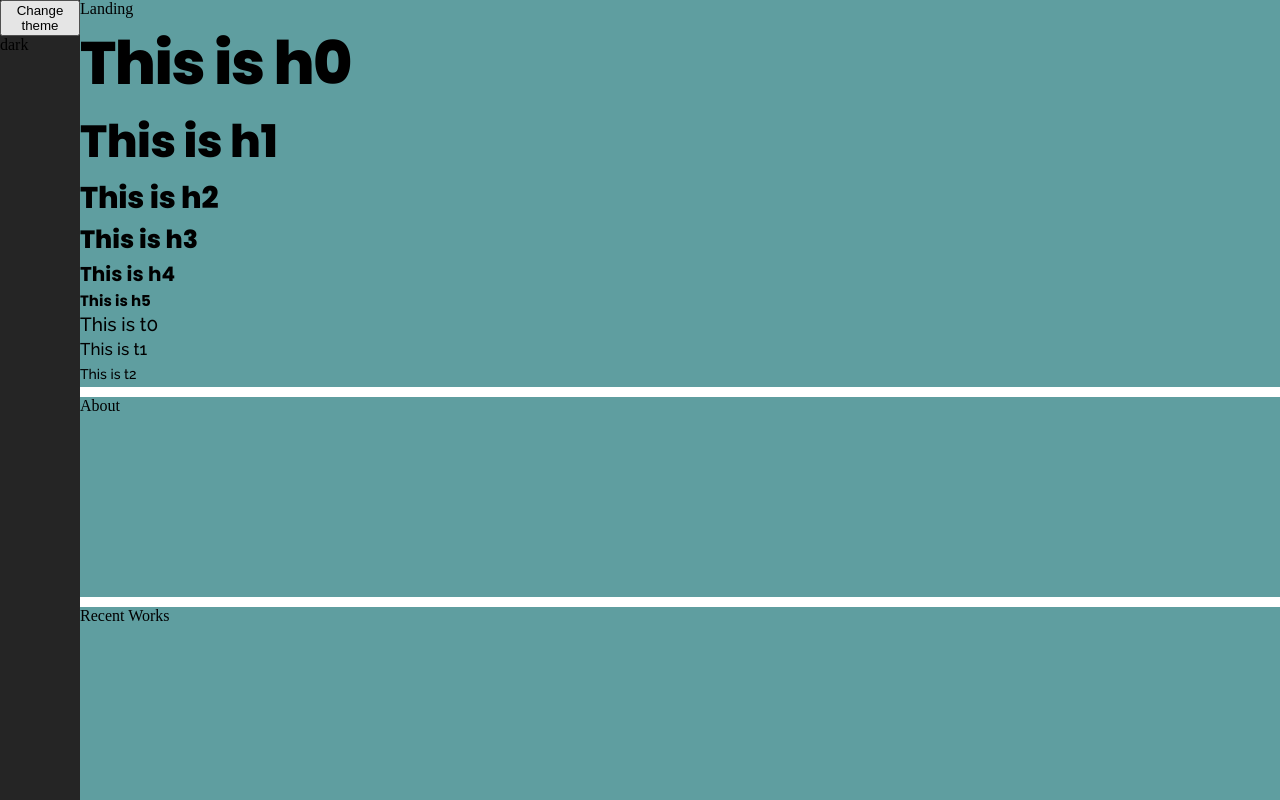
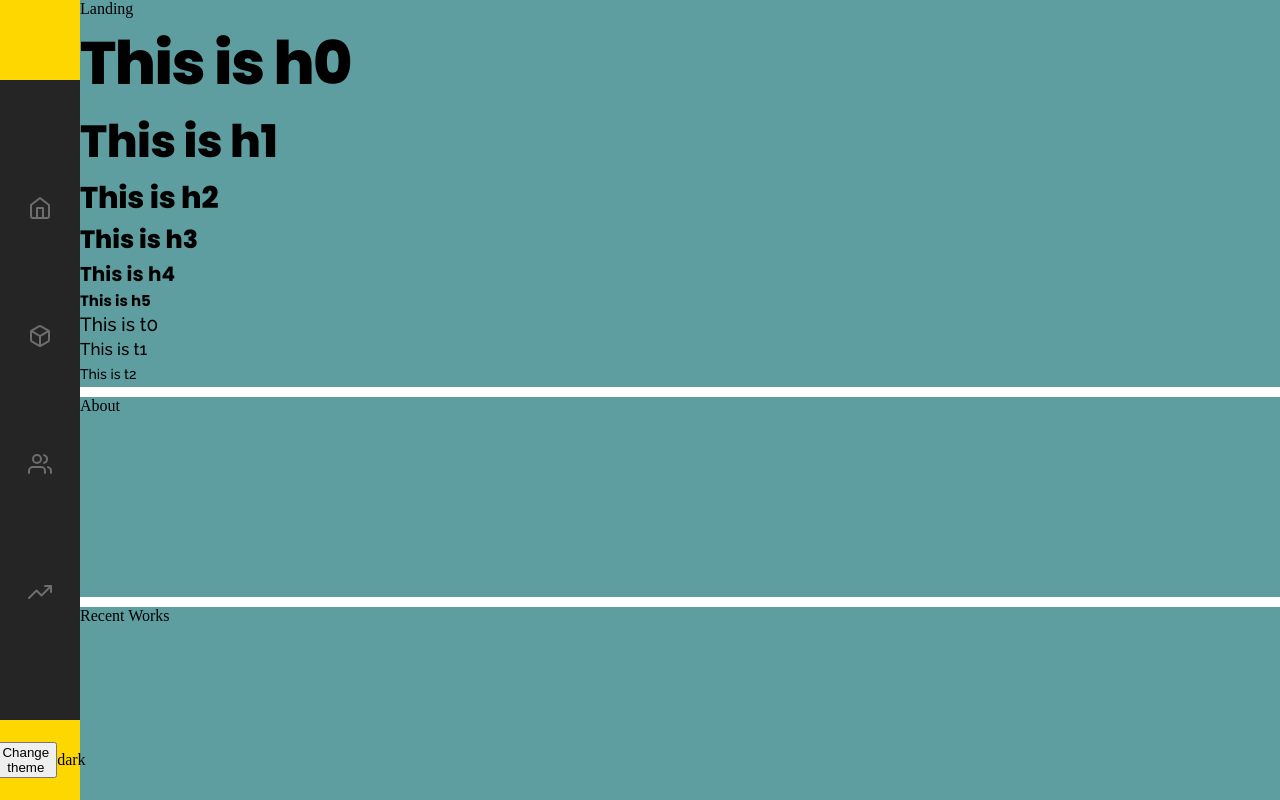
Before and after one commit to Sidkul2000/website2021-1, a React (Create React App) app: page / in a window 1280 px wide. Shown: the top 800 px of the page. Built offline with nearby package versions, Linux system fonts and the light colour scheme.

Commit message:
sidebar setup

```diff
--- a/package.json
+++ b/package.json
@@ -8,6 +8,7 @@
     "@testing-library/user-event": "^12.6.3",
     "react": "^17.0.1",
     "react-dom": "^17.0.1",
+    "react-feather": "^2.0.9",
     "react-router": "^5.2.0",
     "react-router-dom": "^5.2.0",
     "react-scripts": "4.0.1",
--- a/src/components/sidebar/Sidebar.jsx
+++ b/src/components/sidebar/Sidebar.jsx
@@ -1,7 +1,23 @@
 import React from 'react'
+import { Box, Home, TrendingUp, Users } from 'react-feather'
 import { useTheme } from '../../context/ThemeContext'
 
 import './sidebar.css'
+
+const menuList = [
+    {
+        icon: <Home className="menu-icon"/>
+    },
+    {
+        icon: <Box className="menu-icon"/>
+    },
+    {
+        icon: <Users className="menu-icon"/>
+    },
+    {
+        icon: <TrendingUp className="menu-icon"/>
+    },
+]
 
 const Sidebar = ({
     props
@@ -12,8 +28,29 @@ const Sidebar = ({
     return (
         <div className="sidebar-container">
 
-        <button onClick={() => setTheme(theme === 'light' ? 'dark' : 'light')}>Change theme</button>
-        {theme}
+            <div className="app-logo-container">
+
+            </div>
+
+            <div className="menu-container">
+                {
+                    menuList.map(item => {
+                        return (
+                            <div className="menu-option">
+                                {item.icon}
+
+                            </div>
+                        )
+                    })
+                }
+            </div>
+
+            <div className="app-logo-container">
+                <button onClick={() => setTheme(theme === 'light' ? 'dark' : 'light')}>Change theme</button>
+                {theme}
+            </div>
+
+
         </div>
     )
 }
--- a/src/components/sidebar/sidebar.css
+++ b/src/components/sidebar/sidebar.css
@@ -9,5 +9,52 @@
     top: 0;
     left: 0;
     position: fixed;
-    background-color: var(--background);
+    background: var(--background);
+    display: flex;
+    flex-direction: column;
+    align-items: center;
+    justify-content: space-between;
 }
+
+.app-logo-container {
+    width: 100%;
+    height: 80px;
+    display: flex;
+    align-items: center;
+    justify-content: center;
+    background-color: gold;
+}
+
+.menu-container {
+    width: 100%;
+    flex-grow: 1;
+    display: flex;
+    flex-direction: column;
+    align-items: center;
+    justify-content: space-around;
+    padding: 80% 0;
+}
+
+.menu-option {
+    width: 60px;
+    height: 60px;
+    background-color: transparent;
+    border-radius: 100%;
+    display: flex;
+    align-items: center;
+    justify-content: center;
+    cursor: pointer;
+    transition: 0.25s ease-in-out;
+    color: var(--darkgrey);
+}
+
+.menu-option:hover {
+    color: var(--lightgrey);
+    transition: 0.25s ease-in-out;
+}
+
+.menu-icon {
+    width: 24px;
+    color: inherit;
+    height: 24px;
+}
```
Also changed, not shown: 1 other file (tests, documents, lock files or other folders).
